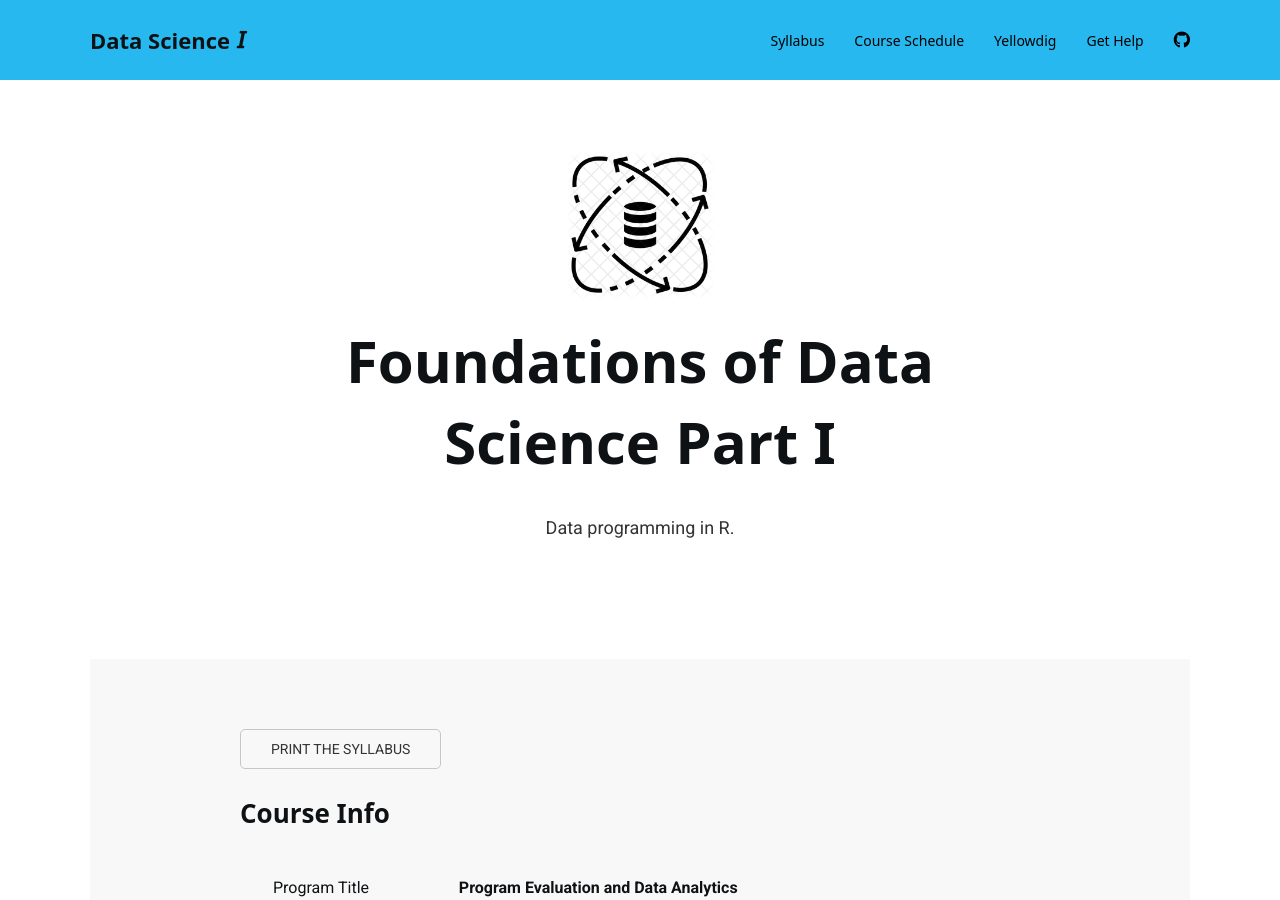
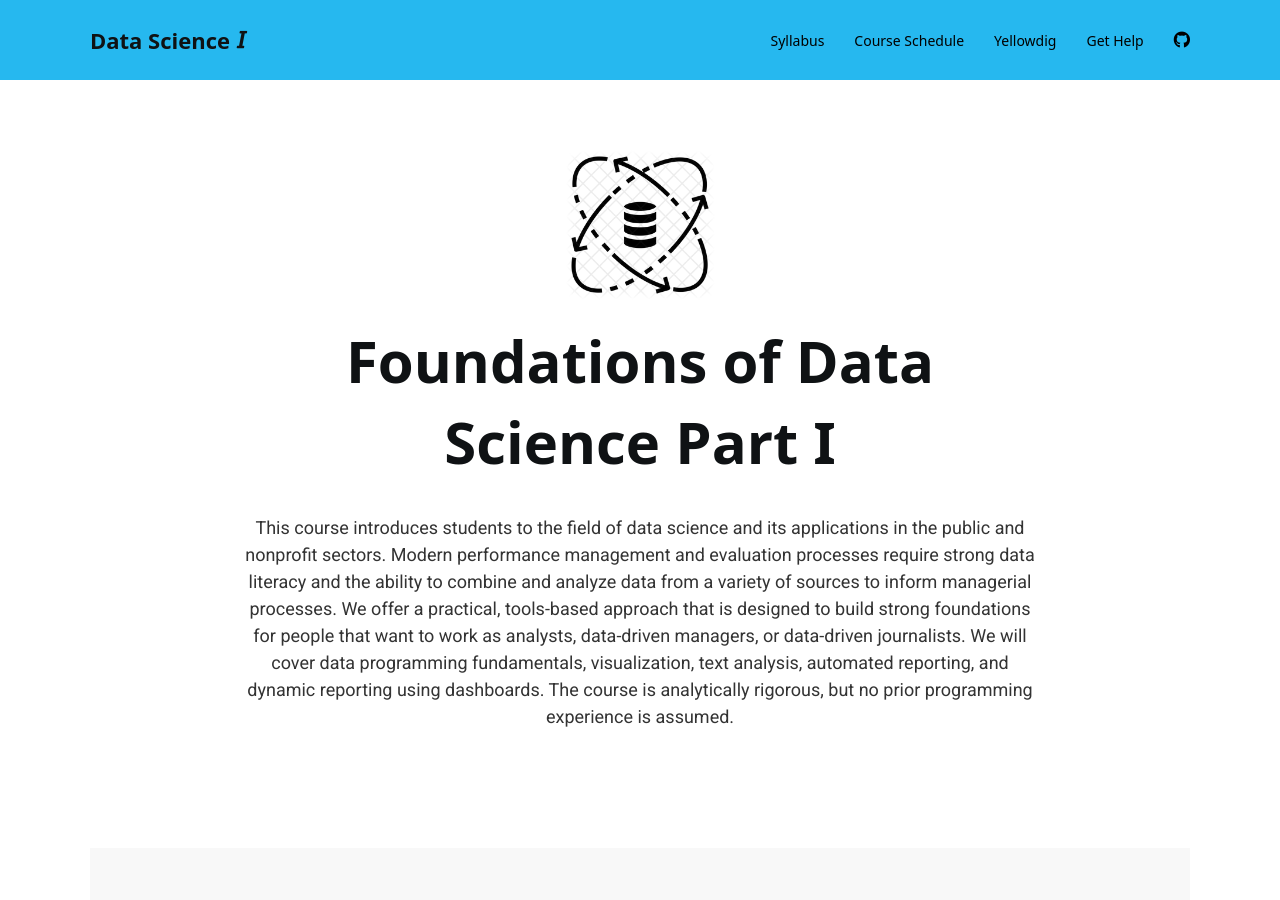
Before and after one commit to DS4PS/cpp-526-fall-2019, a Jekyll site: the page built from index.md, in a window 1280 px wide and 900 px high. Built offline with Jekyll 4.4.1, drawn with Linux system fonts in a browser that asks for light colours; nearby versions of some CDN libraries; a style sheet for code colours, icons or effects is not loaded.

Commit message:
Update index.md

```diff
--- a/index.md
+++ b/index.md
@@ -5,7 +5,7 @@ title: Syllabus
 index:
     title: Foundations of Data Science Part I
     image: data-science.png
-    subtitle: Data programming in R.
+    subtitle: This course introduces students to the field of data science and its applications in the public and nonprofit sectors. Modern performance management and evaluation processes require strong data literacy and the ability to combine and analyze data from a variety of sources to inform managerial processes. We offer a practical, tools-based approach that is designed to build strong foundations for people that want to work as analysts, data-driven managers, or data-driven journalists. We will cover data programming fundamentals, visualization, text analysis, automated reporting, and dynamic reporting using dashboards. The course is analytically rigorous, but no prior programming experience is assumed.
 
 info:
  program_title: Program Evaluation and Data Analytics
```
